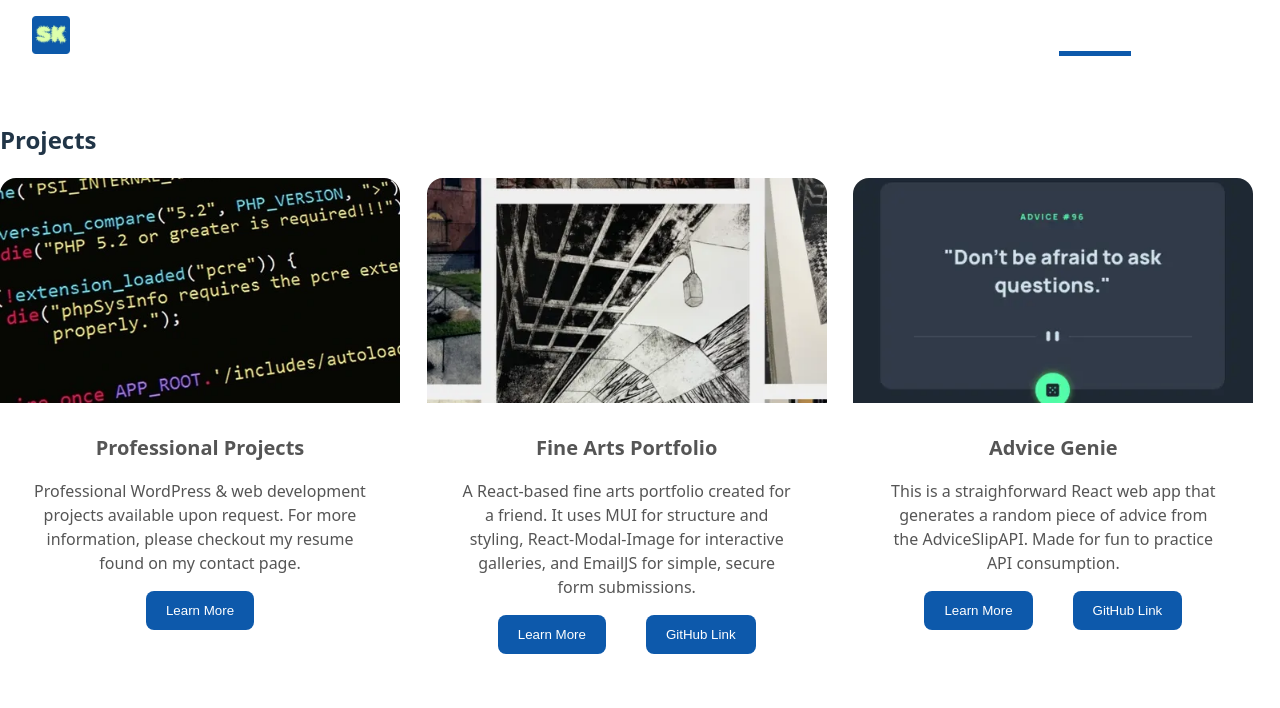
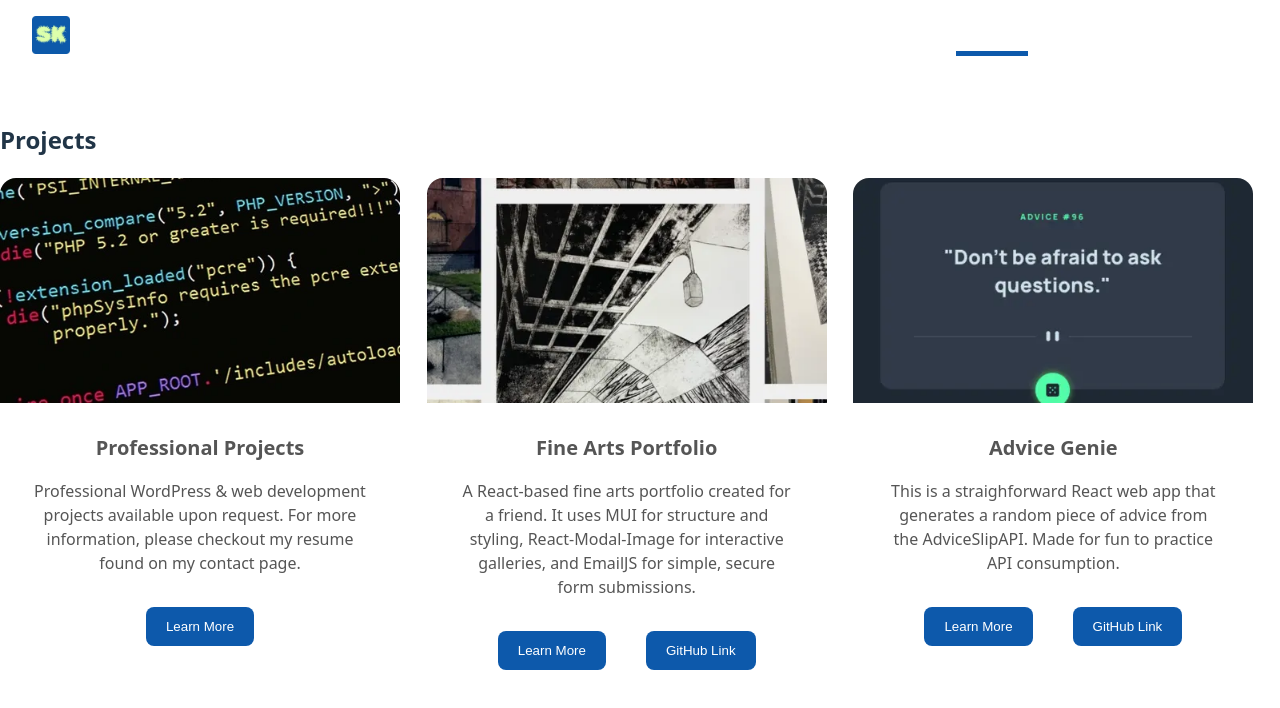
Before and after one commit to stephen-kern/vue-portfolio, a Vue app: page /projects in a window 1280 px wide. Shown: the top 708 px of the page. Built offline with nearby package versions, Linux system fonts and the light colour scheme.

Commit message:
project section css updates

```diff
--- a/src/components/Navbar.vue
+++ b/src/components/Navbar.vue
@@ -31,8 +31,8 @@ const toggleMenu = () => {
     <!-- Desktop Navigation -->
     <nav class="desktop-nav">
       <router-link to="/">Home</router-link>
+      <router-link to="/projects">Projects</router-link>
       <router-link to="/about">About</router-link>
-      <router-link to="/projects">Projects</router-link>
       <router-link to="/contact">Contact</router-link>
     </nav>
 
@@ -40,8 +40,8 @@ const toggleMenu = () => {
     <transition name="slide">
       <aside v-if="isOpen" class="mobile-nav">
         <router-link to="/" @click="toggleMenu">Home</router-link>
+        <router-link to="/projects" @click="toggleMenu">Projects</router-link>
         <router-link to="/about" @click="toggleMenu">About</router-link>
-        <router-link to="/projects" @click="toggleMenu">Projects</router-link>
         <router-link to="/contact" @click="toggleMenu">Contact</router-link>
       </aside>
     </transition>
--- a/src/components/ProjectCard.vue
+++ b/src/components/ProjectCard.vue
@@ -20,8 +20,10 @@ const props = defineProps<ProjectCardProps>();
     />
 
     <div class="card-info">
-      <h3 class="card-title">{{ props.title }}</h3>
-      <p class="card-description">{{ props.description }}</p>
+      <div>
+        <h3 class="card-title">{{ props.title }}</h3>
+        <p class="card-description">{{ props.description }}</p>
+      </div>
       <div class="card-buttons">
         <button v-if="props.liveLink" class="primary-button">
           <a :href="props.liveLink" target="_blank" rel="noopener noreferer"
@@ -52,12 +54,15 @@ const props = defineProps<ProjectCardProps>();
 .card-image {
   max-width: 100%;
   object-fit: cover;
-  border-radius: 1rem 1rem 0 0
+  border-radius: 1rem 1rem 0 0;
 }
 
 .card-info {
   padding: 1rem 2rem 1.5rem;
   text-align: center;
+  display: flex;
+  flex-direction: column;
+  align-content: space-between;
 }
 
 .card-title {
```
